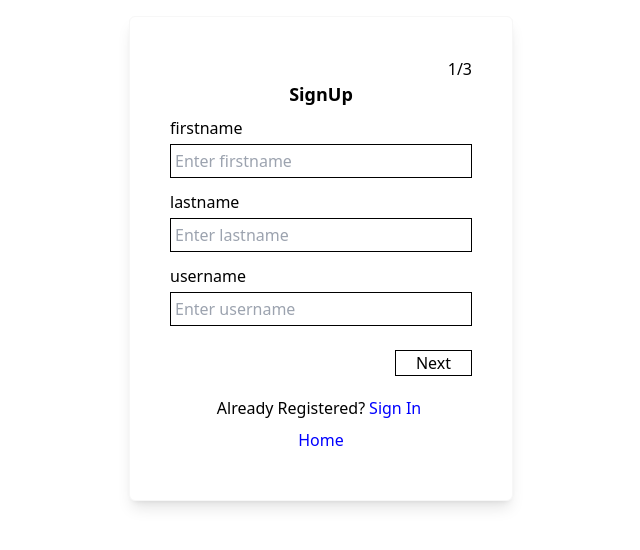
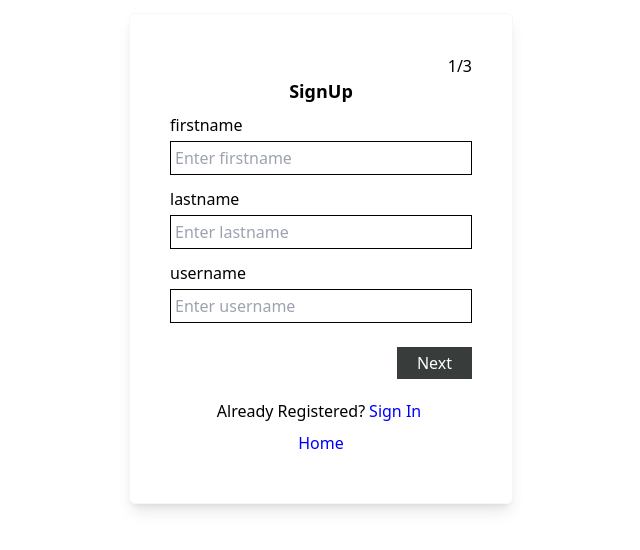
Before and after one commit to arun-murali0/sociaPedia, a React (Vite) app in the folder client/: page /register in a window 1280 px wide. Shown: the part 142-692 px from the top of the page, without its empty margins (319-959 px from the left). Built offline with nearby package versions, Linux system fonts and the light colour scheme; the HTML template or start-up script is replaced by a standard one.

Commit message:
ui improved

```diff
--- a/client/src/hooks/useForm.tsx
+++ b/client/src/hooks/useForm.tsx
@@ -30,6 +30,6 @@ export const useMultiForm = (steps: ReactElement[]) => {
     currentStep: steps[currentStepIndex],
     steps,
     isFirst: currentStepIndex === 0,
-    isLast: currentStepIndex === steps.length,
+    isLast: currentStepIndex === steps.length - 1,
   };
 };
--- a/client/src/pages/login/index.tsx
+++ b/client/src/pages/login/index.tsx
@@ -12,7 +12,7 @@ export default function Login() {
               Login
             </div>
             <div className='my-3'>
-              <label htmlFor='email'>Email:</label>
+              <label htmlFor='email'>Email</label>
               <input
                 type='text'
                 id='email'
@@ -21,7 +21,7 @@ export default function Login() {
               />
             </div>
             <div className='my-3'>
-              <label htmlFor='password'>Password:</label>
+              <label htmlFor='password'>Password</label>
               <input
                 type='password'
                 id='password'
--- a/client/src/pages/register/index.tsx
+++ b/client/src/pages/register/index.tsx
@@ -33,14 +33,29 @@ export default function Register() {
             <div>{currentStep}</div>
             <div className='my-5 text-right'>
               {isFirst ? null : (
-                <Button classname='border px-5 mx-2' onClick={prev}>
+                <Button
+                  classname='border-black px-5 py-1 mx-2 bg-black text-white'
+                  onClick={prev}
+                >
                   Prev
                 </Button>
               )}
-
-              <Button type='button' classname='px-5 border' onClick={next}>
-                {isLast ? 'Sign Up' : 'Next'}
-              </Button>
+              {isLast ? (
+                <Button
+                  type='button'
+                  classname='px-5 border-black py-1 bg-black text-white'
+                >
+                  Submit
+                </Button>
+              ) : (
+                <Button
+                  type='button'
+                  classname='px-5 border-black py-1 bg-black text-white'
+                  onClick={next}
+                >
+                  Next
+                </Button>
+              )}
             </div>
             <div className='text-center'>
               Already Registered?
--- a/client/src/pages/register/multiform/formThree.tsx
+++ b/client/src/pages/register/multiform/formThree.tsx
@@ -7,15 +7,15 @@ export default function FormThree() {
       </div>
       <div className='my-2'>
         <label htmlFor='gender'>Gender</label>
-        <option>
-          <select>Male</select>
-          <select>Female</select>
-          <select>Others</select>
-        </option>
+        <select className='w-full border p-1'>
+          <option>Male</option>
+          <option>Female</option>
+          <option>others</option>
+        </select>
       </div>
       <div className='my-2'>
         <label htmlFor='profile'>profile</label>
-        <input type='File' id='profile' />
+        <input type='File' id='profile' className='my-2' />
       </div>
     </section>
   );
```
